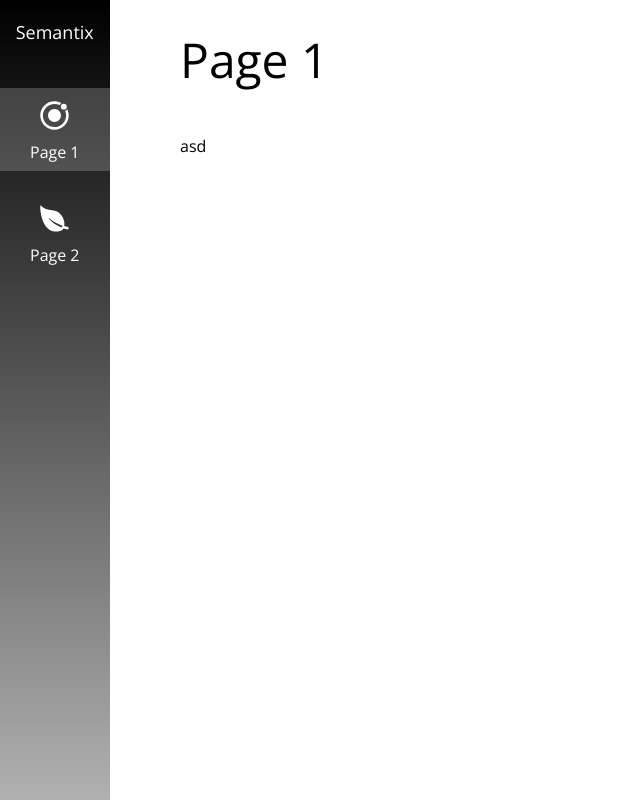
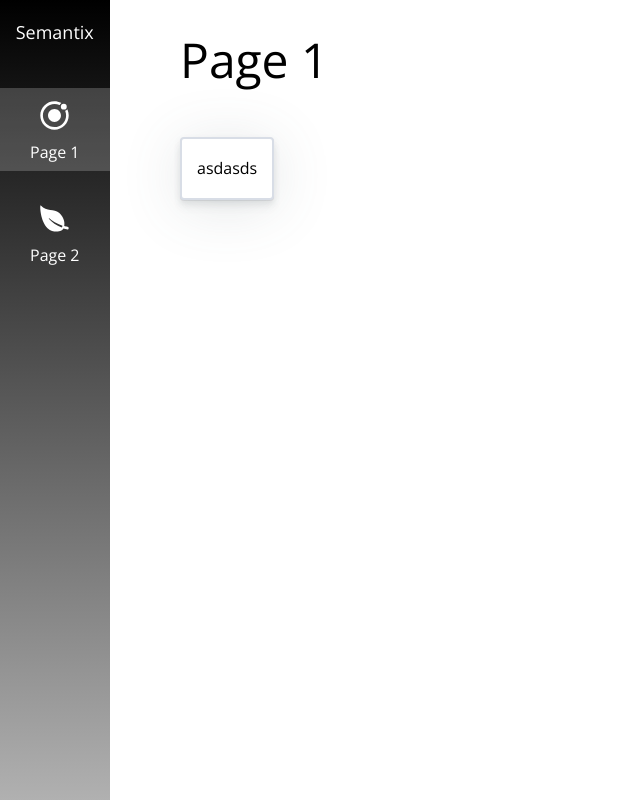
Before and after one commit to morcegon/semantix-test, a React (Create React App) app: page / in a window 1280 px wide. Shown: the whole page, without its empty margins (0-640 px from the left). Built offline with nearby package versions, Linux system fonts and the light colour scheme.

Commit message:
feat: add card component

```diff
--- /dev/null
+++ b/src/components/Card/index.js
@@ -0,0 +1,14 @@
+import PropTypes from 'prop-types';
+import React from 'react';
+
+import { Container } from './styles';
+
+function Card({ children }) {
+  return <Container>{children}</Container>;
+}
+
+export default Card;
+
+Card.propTypes = {
+  children: PropTypes.node.isRequired,
+};
--- /dev/null
+++ b/src/components/Card/styles.js
@@ -0,0 +1,14 @@
+import styled from 'styled-components';
+
+import colors from '../../styles/colors';
+
+export const Container = styled.div`
+  background: white;
+  border: 0.2rem solid ${colors.grey2};
+  border-radius: 0.4rem;
+  box-shadow: 0px 7px 60px rgba(90, 97, 105, 0.16),
+    0px 8px 8px rgba(90, 97, 105, 0.06), 0px 3px 6px rgba(90, 97, 105, 0.12),
+    0px 1px 0px rgba(90, 97, 105, 0.11);
+  display: inline-block;
+  padding: 2rem 1.5rem;
+`;
--- a/src/pages/Page1.js
+++ b/src/pages/Page1.js
@@ -1,12 +1,15 @@
 import React from 'react';
 
+import Card from '../components/Card';
 import Title from '../components/Title';
 
 function Page1() {
   return (
     <>
       <Title>Page 1</Title>
-      asd
+      <div className="content">
+        <Card>asdasds</Card>
+      </div>
     </>
   );
 }
--- a/src/styles/colors.js
+++ b/src/styles/colors.js
@@ -1,3 +1,4 @@
 export default {
   grey1: '#B5B5B5',
+  grey2: '#D8DDE6',
 };
```
Also changed, not shown: 1 other file (tests, documents, lock files or other folders).
